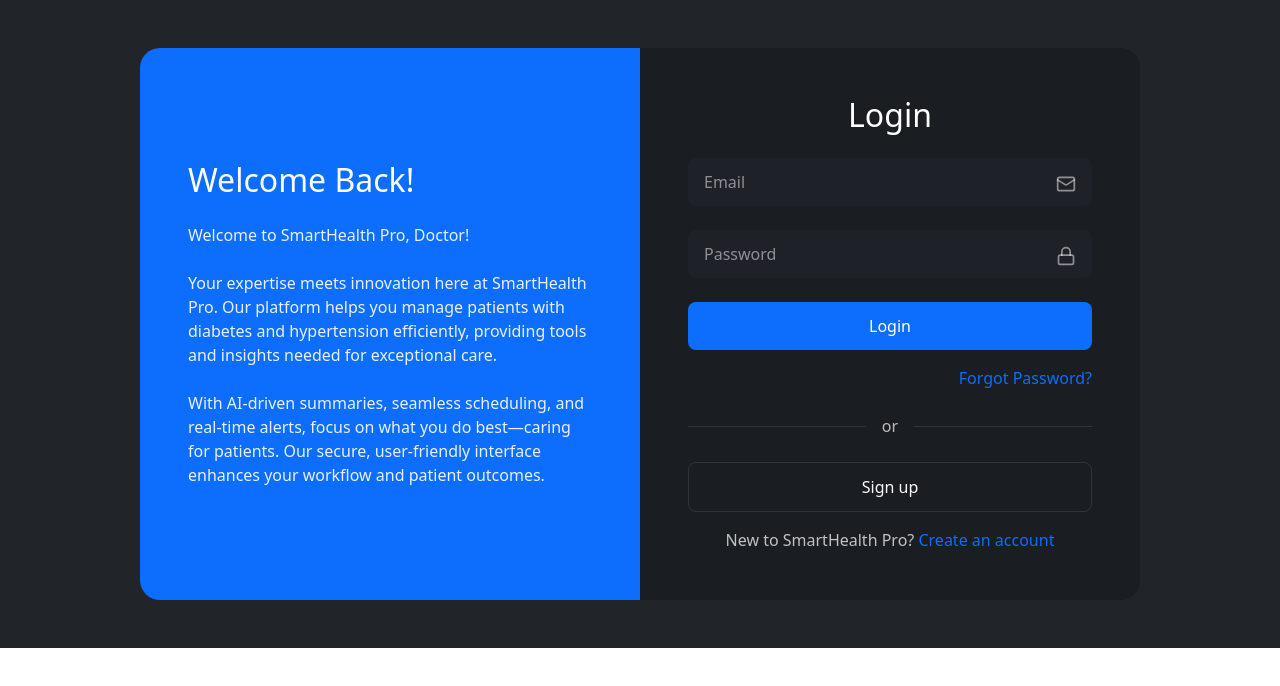
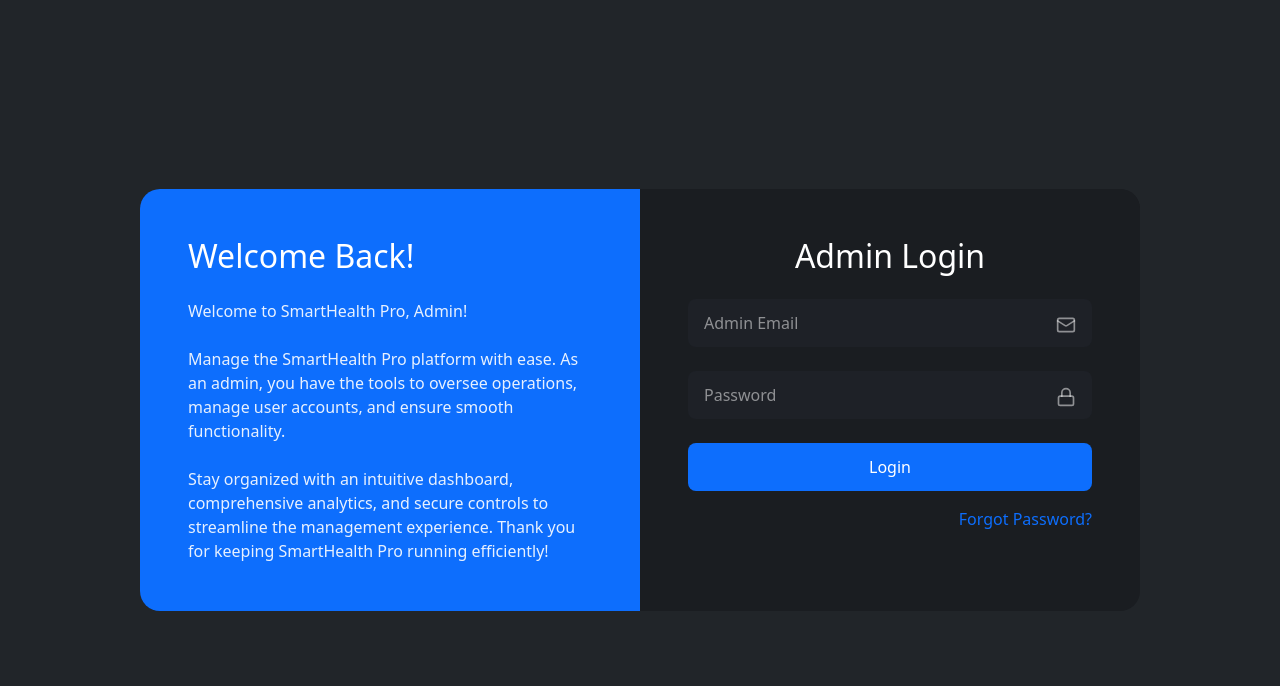
Before and after one commit to hassaan871/smarthealthpro-web, a React (Create React App) app: page /AdminLogin in a window 1280 px wide. Before the commit this address led to /login. Shown: the top 686 px of the page. Built offline with nearby package versions, Linux system fonts and the light colour scheme.

Commit message:
Admin login UI

```diff
--- a/src/App.js
+++ b/src/App.js
@@ -27,6 +27,7 @@
 } from "./components/dashboard/Dashboard";
 import ChatScreen from "./components/Chat/ChatScreen";
 import DoctorChatWithPatientDetails from "./components/doctor/DoctorChatWithPatientDetails/DoctorChatWithPatientDetails";
+import AdminLogin from "./module/Admin/AdminLogin";
 
 // Protected Route Component
 const ProtectedRoute = ({ children }) => {
@@ -87,6 +88,9 @@
 
             {/* Catch all route - 404 */}
             <Route path="*" element={<Navigate to="/login" replace />} />
+
+            {/* Admin routes */}
+            <Route path="/AdminLogin" element={<AdminLogin />}/>
           </Routes>
         </Router>
       </SocketContextProvider>
--- /dev/null
+++ b/src/module/Admin/AdminLogin.js
@@ -0,0 +1,163 @@
+import React from "react";
+import { Mail, Lock } from "lucide-react";
+import "bootstrap/dist/css/bootstrap.min.css";
+
+function AdminLogin() {
+  return (
+    <div className="min-vh-100 bg-dark d-flex align-items-center justify-content-center py-5">
+      <style>
+        {`
+          .main-container {
+            background: #1a1d21;
+            border-radius: 20px;
+            overflow: hidden;
+            max-width: 1000px;
+            width: 100%;
+            margin: 0 15px;
+          }
+
+          .welcome-section {
+            background: #0D6EFD;
+            padding: 3rem;
+            height: 100%;
+            display: flex;
+            flex-direction: column;
+            justify-content: center;
+          }
+
+          .form-section {
+            background: #1a1d21;
+            padding: 3rem;
+          }
+
+          .form-control {
+            background: rgba(30, 34, 40, 0.9) !important;
+            border: none !important;
+            color: white !important;
+            padding: 0.75rem 1rem;
+            font-size: 1rem;
+            border-radius: 8px;
+            height: auto;
+          }
+
+          .form-control:focus {
+            background: rgba(30, 34, 40, 1) !important;
+            box-shadow: 0 0 0 2px rgba(13, 110, 253, 0.25) !important;
+          }
+
+          .form-control::placeholder {
+            color: rgba(255, 255, 255, 0.5) !important;
+          }
+
+          .icon-wrapper {
+            position: absolute;
+            right: 1rem;
+            top: 50%;
+            transform: translateY(-50%);
+            color: rgba(255, 255, 255, 0.5);
+            pointer-events: none;
+          }
+
+          .form-group {
+            position: relative;
+            margin-bottom: 1.5rem;
+          }
+
+          .btn-primary {
+            padding: 0.75rem;
+            font-size: 1rem;
+            background: #0D6EFD;
+            border: none;
+            border-radius: 8px;
+            transition: all 0.3s ease;
+          }
+
+          .btn-primary:hover {
+            background: #0b5ed7;
+            transform: translateY(-1px);
+          }
+
+          .forgot-password {
+            color: #0D6EFD;
+            text-decoration: none;
+            transition: all 0.3s ease;
+          }
+
+          .forgot-password:hover {
+            color: #0b5ed7;
+            text-decoration: underline;
+          }
+        `}
+      </style>
+
+      <div className="main-container">
+        <div className="row g-0">
+          {/* Info Section */}
+          <div className="col-md-6">
+            <div className="welcome-section">
+              <h2 className="text-white mb-4">Welcome Back!</h2>
+              <p className="text-white mb-0" style={{ opacity: 0.9 }}>
+                Welcome to SmartHealth Pro, Admin!
+                <br />
+                <br />
+                Manage the SmartHealth Pro platform with ease. As an admin, you
+                have the tools to oversee operations, manage user accounts, and
+                ensure smooth functionality.
+                <br />
+                <br />
+                Stay organized with an intuitive dashboard, comprehensive
+                analytics, and secure controls to streamline the management
+                experience. Thank you for keeping SmartHealth Pro running
+                efficiently!
+              </p>
+            </div>
+          </div>
+
+          {/* Login Section */}
+          <div className="col-md-6">
+            <div className="form-section">
+              <h2 className="text-white text-center mb-4">Admin Login</h2>
+              <form>
+                <div className="form-group">
+                  <input
+                    type="email"
+                    className="form-control"
+                    placeholder="Admin Email"
+                    required
+                  />
+                  <div className="icon-wrapper">
+                    <Mail size={20} />
+                  </div>
+                </div>
+
+                <div className="form-group">
+                  <input
+                    type="password"
+                    className="form-control"
+                    placeholder="Password"
+                    required
+                  />
+                  <div className="icon-wrapper">
+                    <Lock size={20} />
+                  </div>
+                </div>
+
+                <button type="submit" className="btn btn-primary w-100">
+                  Login
+                </button>
+
+                <div className="mt-3 text-end">
+                  <a href="/forgot-password" className="forgot-password">
+                    Forgot Password?
+                  </a>
+                </div>
+              </form>
+            </div>
+          </div>
+        </div>
+      </div>
+    </div>
+  );
+}
+
+export default AdminLogin;
```
